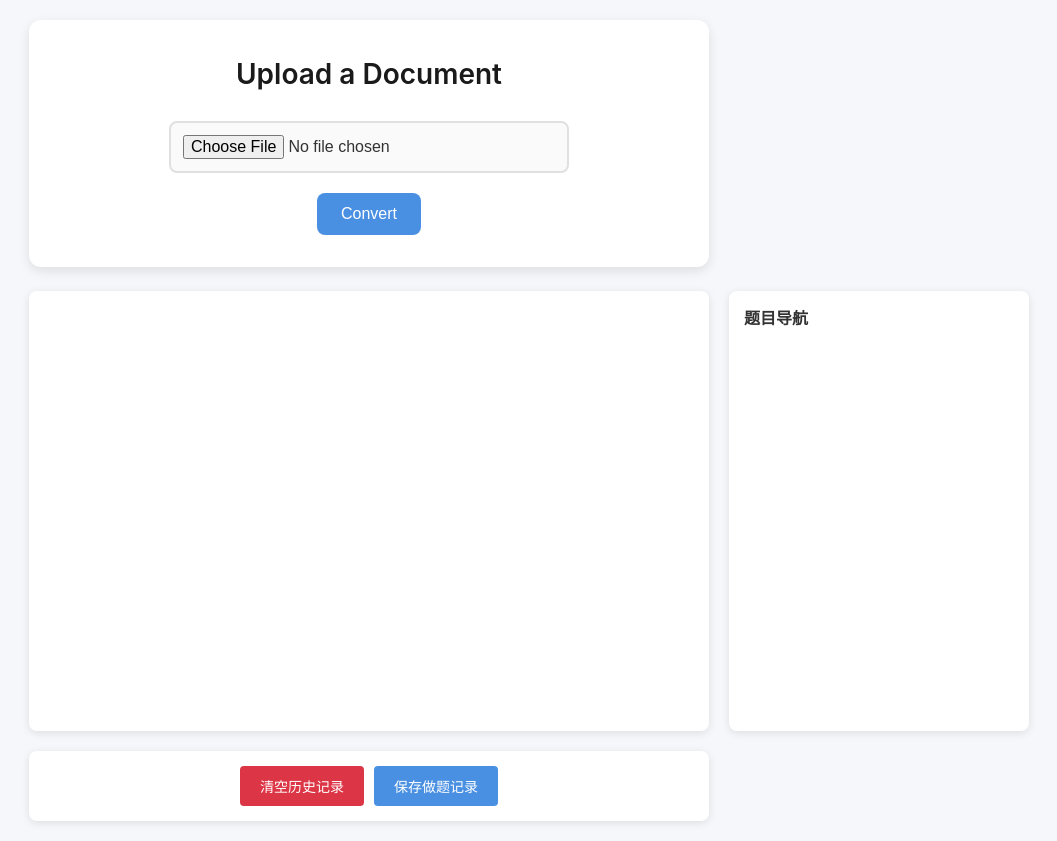
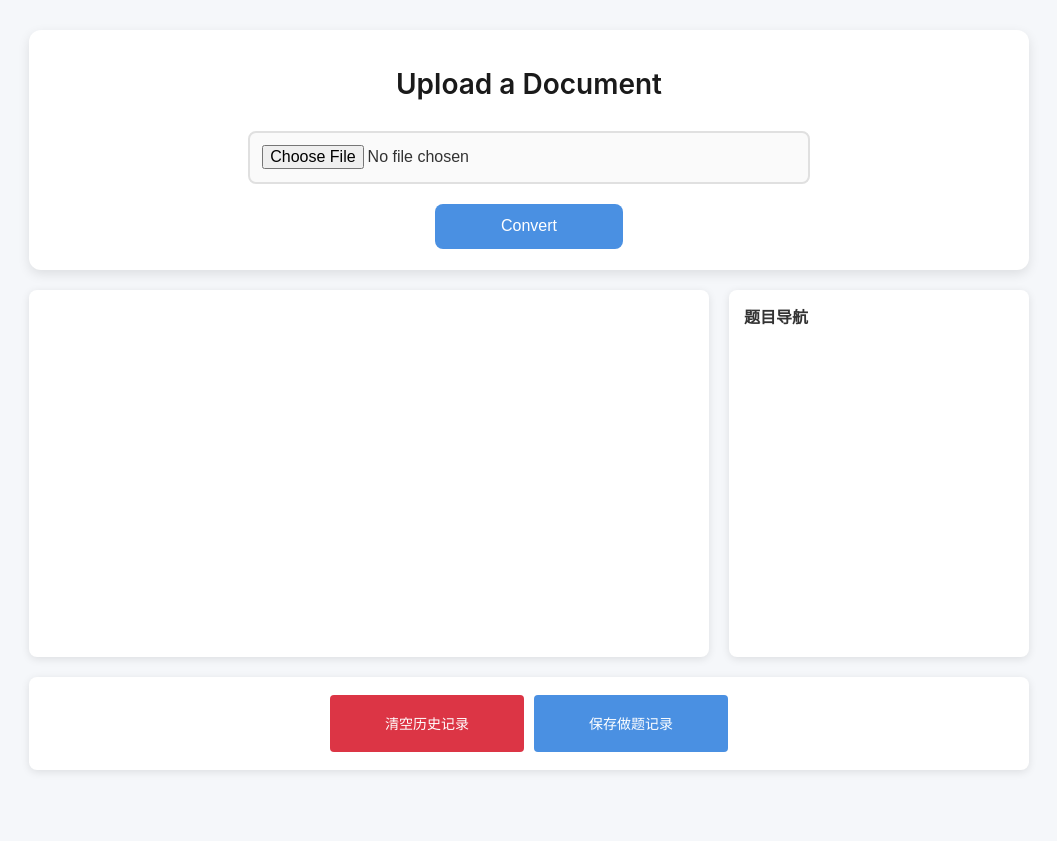
Before and after one commit to luoqwe123/convertToHtml, a website: page index.html in a window 1280 px wide. Shown: the whole page, without its empty margins (111-1168 px from the left). After the commit the page ends 800 px from the top, so only its background shows below. Drawn offline with nearby package versions, Linux system fonts and the light colour scheme.

Commit message:
style：做了手机端的适配

```diff
--- a/index.css
+++ b/index.css
@@ -10,8 +10,8 @@ body {
     background-color: #f5f7fa;
     color: #333;
     line-height: 1.6;
-    padding: 20px;
-    min-height: 100vh;
+
+    height: 100vh;
     display: flex;
     flex-direction: column;
     align-items: center;
@@ -19,12 +19,15 @@ body {
 }
 
 .app{
-    width: 100%;
-    height: 100%;
+    width: 100vw;
+    height: 100vh;
+    overflow-y: hidden;
     display: flex;
+    padding: 10px 10%;
     flex-direction: column;
     align-items: center;
     justify-content: center;
+    gap: 20px;
 
 }
 /* 主区域样式 */
@@ -39,11 +42,11 @@ body {
     box-shadow: 0 4px 12px rgba(0, 0, 0, 0.1);
     padding: 32px;
     width: 68%;
-    min-width: 600px;
+    min-width: 420px;
     max-width: 1000px;
-    aspect-ratio: 3/1;
+    width: 100%;
+    height: 30vh;
     text-align: center;
-    margin-bottom: 24px;
 }
 
 /* 标题样式 */
@@ -63,8 +66,9 @@ body {
     border-radius: 8px;
     font-size: 16px;
     background-color: #fafafa;
-    width: 100%;
-    max-width: 400px;
+    width: 60%;
+    height: 30%;
+    /* max-width: 400px; */
     transition: border-color 0.3s ease, box-shadow 0.3s ease;
 }
 
@@ -82,11 +86,15 @@ body {
     color: #ffffff;
     font-size: 16px;
     font-weight: 500;
-    padding: 12px 24px;
+    vertical-align: center;
+    min-width: 78px;
+    min-height: 45px;
     border: none;
     border-radius: 8px;
     cursor: pointer;
     transition: background-color 0.3s ease, transform 0.2s ease;
+    width: 20%;
+    height: 25%;
 }
 
 /* 按钮悬停和点击效果 */
--- a/result.css
+++ b/result.css
@@ -4,13 +4,17 @@
     max-width: 1000px;
     width: 100%;
     gap: 20px;
+    height: 60vh;
 }
-.container .resultMain{
+
+.container .resultMain {
     display: flex;
-
+    /* min-width: 800px; */
     width: 100%;
+    height: 80%;
     gap: 20px;
 }
+
 .result {
     width: 68%;
     background-color: #fff;
@@ -20,9 +24,23 @@
     display: flex;
     flex-direction: column;
     justify-content: center;
-    min-width: 600px;
-    height: 440px;
+    /* min-width: 600px; */
+    min-width: 420px;
+    height: 100%;
 
+}
+
+.sidebar {
+
+    background-color: #fff;
+    padding: 15px;
+    border-radius: 8px;
+    box-shadow: 0 2px 8px rgba(0, 0, 0, 0.1);
+    overflow-y: scroll;
+    width: 30%;
+    min-width: 240px;
+    height: 100%;
+    overflow-y: auto;
 }
 
 .question {
@@ -99,17 +117,7 @@
     background-color: #357abd;
 }
 
-.sidebar {
-    flex: 1.2;
-    background-color: #fff;
-    padding: 15px;
-    border-radius: 8px;
-    box-shadow: 0 2px 8px rgba(0, 0, 0, 0.1);
-    overflow-y: scroll;
-    min-width: 300px;
-    height: 440px;
-    overflow-y: auto;
-}
+
 
 .sidebar h3 {
     font-size: 16px;
@@ -164,15 +172,21 @@ background-color: #fff;
     padding: 15px;
     border-radius: 8px;
     box-shadow: 0 2px 8px rgba(0, 0, 0, 0.1);
-width: 68%;
-max-width: 1000px;
-min-width: 600px;
+    width: 100%;
+    align-items: center;
+    height: 20%;
+    min-height: 84px;
+    min-width: 420px;
+
+
 }
 
 .floor button {
     background-color: #4a90e2;
     color: #fff;
-padding: 10px 20px;
+
+    width: 20%;
+    height: 90%;
     border: none;
     border-radius: 4px;
     font-size: 14px;
@@ -185,7 +199,8 @@ background-color: #357abd;
 }
 
 .floor button:nth-child(1) {
-background-color: #dc3545; /* 清空按钮用红色，与 .incorrect 一致 */
+    background-color: #dc3545;
+    /* 清空按钮用红色，与 .incorrect 一致 */
 }
 
 .floor button:nth-child(1):hover {
@@ -202,6 +217,7 @@ cursor: not-allowed;
         justify-content: center;
         flex-wrap: wrap;
     }
+
     .floor button {
         padding: 8px 16px;
         font-size: 13px;
```
Also changed, not shown: readme.md. Lines whose indentation alone changed are shown as unchanged.
